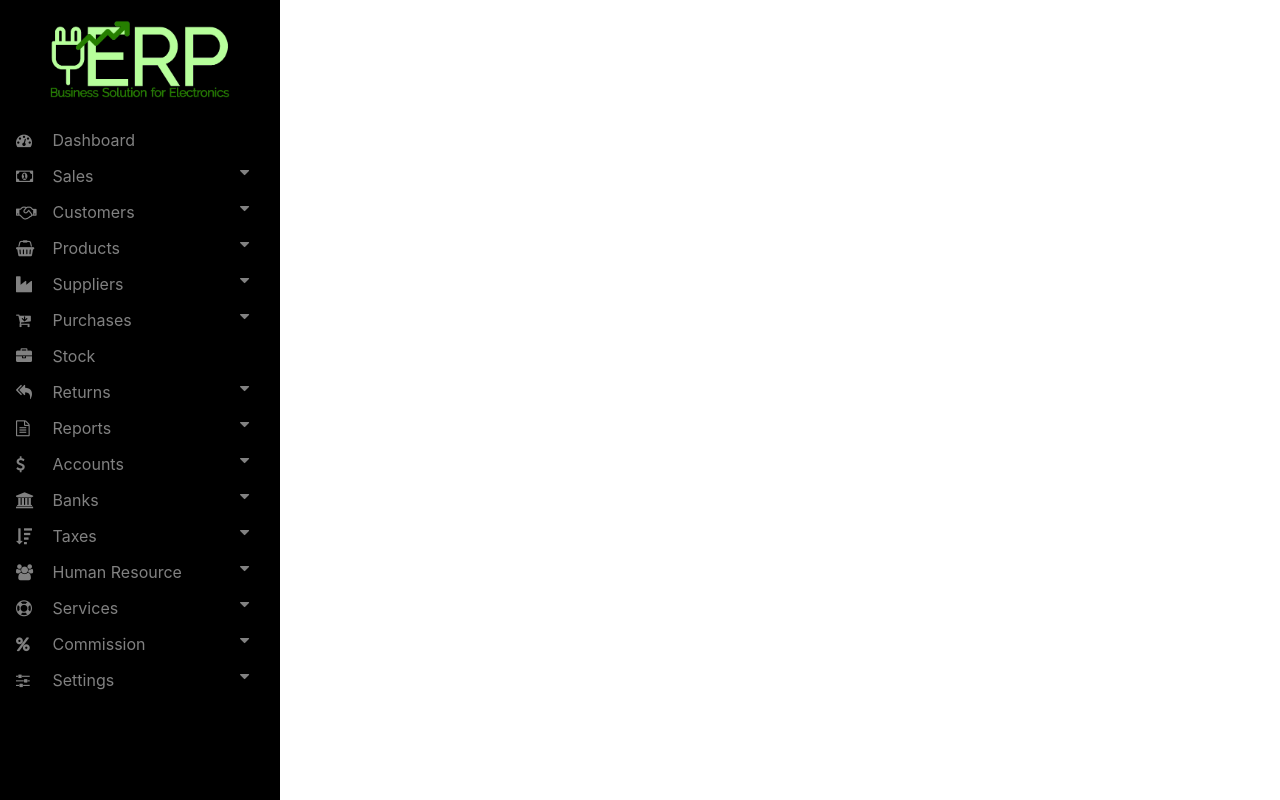
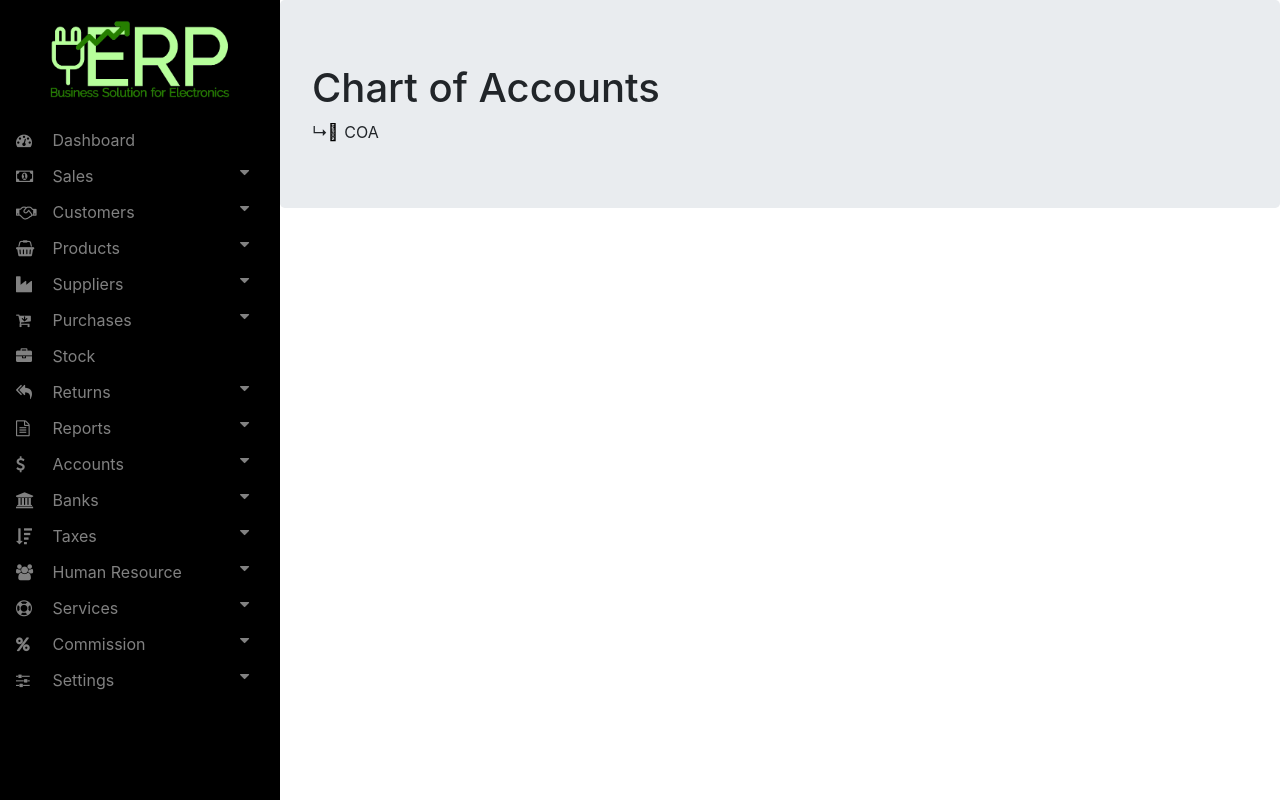
Before and after one commit to ra1h4n/EERP-FrontEnd, an Angular app: page /accounts/chart-of-account in a window 1280 px wide. Before the commit this address led to /. Built offline with nearby package versions, Linux system fonts and the light colour scheme.

Commit message:
Working on Chart of account

```diff
--- /dev/null
+++ b/src/app/accounts/chart-of-account/chart-of-account.component.css
@@ -0,0 +1,49 @@
+/* Remove margins and padding from the parent ul */
+
+#myUL {
+    margin: 0;
+    padding: 0;
+}
+
+/* Style the caret/arrow */
+
+.caret {
+    cursor: pointer;
+    user-select: none;
+    /* Prevent text selection */
+}
+
+/* Create the caret/arrow with a unicode, and style it */
+
+.caret::before {
+    content: "\F07B";
+    color: black;
+    display: inline-block;
+    margin-right: 6px;
+}
+
+/* Rotate the caret/arrow icon when clicked on (using JavaScript) */
+
+.caret-down::before {
+    transform: rotate(90deg);
+}
+
+/* Hide the nested list */
+
+.nested {
+    display: none;
+}
+
+/* Show the nested list when the user clicks on the caret/arrow (with JavaScript) */
+
+.active {
+    display: block;
+}
+
+ul li {
+    list-style-type: none;
+}
+
+li::before {
+    content: "\21B3";
+}
--- /dev/null
+++ b/src/app/accounts/chart-of-account/chart-of-account.component.html
@@ -0,0 +1,27 @@
+<div class="jumbotron">
+    <h1>Chart of Accounts</h1>
+
+    <ul id="myUL">
+        <li><span class="caret">COA</span>
+            <ul class="nested">
+                <li>Cash</li>
+                <li>Note Payable</li>
+                <li><span class="caret">Assets</span>
+                    <ul class="nested">
+                        <li>Land</li>
+                        <li>Equipments</li>
+                        <li><span class="caret">Branches</span>
+                            <ul class="nested">
+                                <li>Random</li>
+                                <li>Random</li>
+                                <li>Random</li>
+                                <li>Random</li>
+                            </ul>
+                        </li>
+                    </ul>
+                </li>
+            </ul>
+        </li>
+    </ul>
+
+</div>
--- /dev/null
+++ b/src/app/accounts/chart-of-account/chart-of-account.component.ts
@@ -0,0 +1,25 @@
+import { Component, OnInit } from '@angular/core';
+
+@Component({
+  selector: 'app-chart-of-account',
+  templateUrl: './chart-of-account.component.html',
+  styleUrls: ['./chart-of-account.component.css']
+})
+export class ChartOfAccountComponent implements OnInit {
+
+  constructor() { }
+
+  ngOnInit() {
+
+    var toggler = document.getElementsByClassName("caret");
+    var i;
+
+    for (i = 0; i < toggler.length; i++) {
+      toggler[i].addEventListener("click", function () {
+        this.parentElement.querySelector(".nested").classList.toggle("active");
+        this.classList.toggle("caret-down");
+      });
+    }
+  }
+
+}
--- a/src/app/app-routing.module.ts
+++ b/src/app/app-routing.module.ts
@@ -6,6 +6,7 @@ import { AddPurchaseComponent } from './purchases/add-purchase/add-purchase.comp
 import { AddSaleComponent } from './sales/add-sale/add-sale.component';
 import { AddSupplierComponent } from './suppliers/add-supplier/add-supplier.component';
 import { AddCustomerComponent } from './customers/add-customer/add-customer.component';
+import { ChartOfAccountComponent } from './accounts/chart-of-account/chart-of-account.component';
 
 
 const routes: Routes = [
@@ -29,6 +30,9 @@ const routes: Routes = [
   },
   {
     path: 'customers/add', component: AddCustomerComponent
+  },
+  {
+    path: 'accounts/chart-of-account', component: ChartOfAccountComponent
   }
 ];
 
--- a/src/app/app.module.ts
+++ b/src/app/app.module.ts
@@ -11,6 +11,7 @@ import { AddPurchaseComponent } from './purchases/add-purchase/add-purchase.comp
 import { AddSaleComponent } from './sales/add-sale/add-sale.component';
 import { AddSupplierComponent } from './suppliers/add-supplier/add-supplier.component';
 import { AddCustomerComponent } from './customers/add-customer/add-customer.component';
+import { ChartOfAccountComponent } from './accounts/chart-of-account/chart-of-account.component';
 
 @NgModule({
   declarations: [
@@ -21,7 +22,8 @@ import { AddCustomerComponent } from './customers/add-customer/add-customer.comp
     AddPurchaseComponent,
     AddSaleComponent,
     AddSupplierComponent,
-    AddCustomerComponent
+    AddCustomerComponent,
+    ChartOfAccountComponent
   ],
   imports: [
     BrowserModule,
--- a/src/app/side-menu/side-menu.component.html
+++ b/src/app/side-menu/side-menu.component.html
@@ -127,7 +127,7 @@
         <i class="fa fa-caret-down"></i>
     </button>
     <div class="dropdown-container">
-        <a routerLink="">Chart of Account</a>
+        <a routerLink="/accounts/chart-of-account">Chart of Account</a>
         <a routerLink="">Supplier Payment</a>
         <a routerLink="">Customer Receive</a>
         <a routerLink="">Cash Adjustment</a>
```
Also changed, not shown: 1 other file (tests, documents, lock files or other folders).
